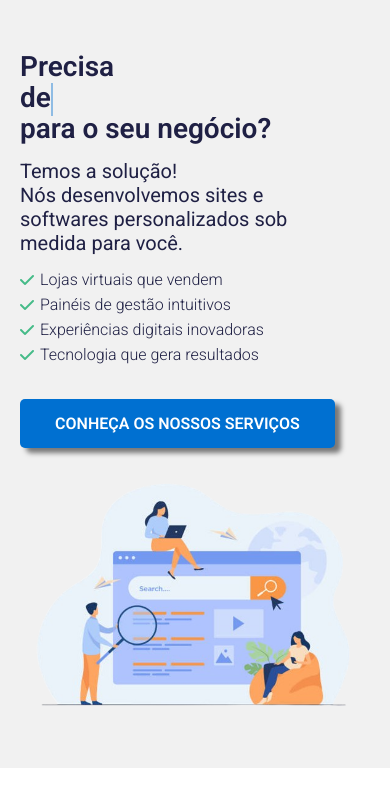
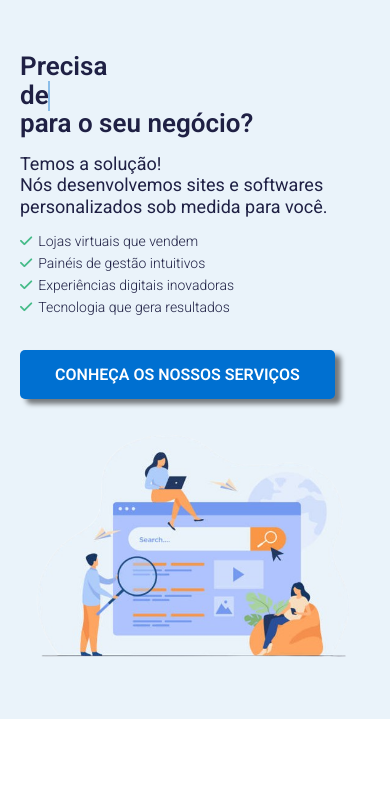
Before and after one commit to Thiago-S-Sousa/callartprod.com, a plain HTML site: page index.html in a window 390 px wide. Shown: the part 41-844 px from the top of the page. Drawn offline with nearby package versions, Linux system fonts and the light colour scheme.

Commit message:
refactor: brand background color updated

```diff
--- a/css/style.css
+++ b/css/style.css
@@ -2,7 +2,8 @@
 @import url("https://fonts.googleapis.com/css2?family=Michroma&display=swap");
 
 :root {
-  --brand-background-color-primary: #f1f1f1;
+  /* --brand-background-color-primary: #f1f1f1; */
+  --brand-background-color-primary: #eaf3fa;
   --brand-color-primary: #1f2044;
   --brand-color-secondary: #0070d1;
 }
@@ -85,7 +86,7 @@ html {
           right: -1rem;
           animation: cursor 0.8s infinite, write 25s steps(15) infinite;
           width: calc(100% + 1.5rem);
-          background-color: #f1f1f1;
+          background-color: var(--brand-background-color-primary);
         }
       }
 
@@ -172,12 +173,12 @@ html {
         width: 100%;
 
         & .title {
-          font-size: 2.8rem;
+          font-size: 2.6rem;
           font-weight: 600;
         }
 
         & .subtitile {
-          font-size: 2rem;
+          font-size: 1.8rem;
           width: 90%;
 
           & br {
@@ -195,11 +196,11 @@ html {
           & .checked-box {
             gap: 0.6rem;
             & .icon {
-              font-size: 1.6rem;
+              font-size: 1.4rem;
             }
 
             & span {
-              font-size: 1.6rem;
+              font-size: 1.4rem;
             }
           }
         }
@@ -243,7 +244,7 @@ html {
 
 @keyframes cursor {
   0% {
-    border-left: 0.2rem solid #f1f1f1;
+    border-left: 0.2rem solid var(--brand-background-color-primary);
   }
 }
 
```
